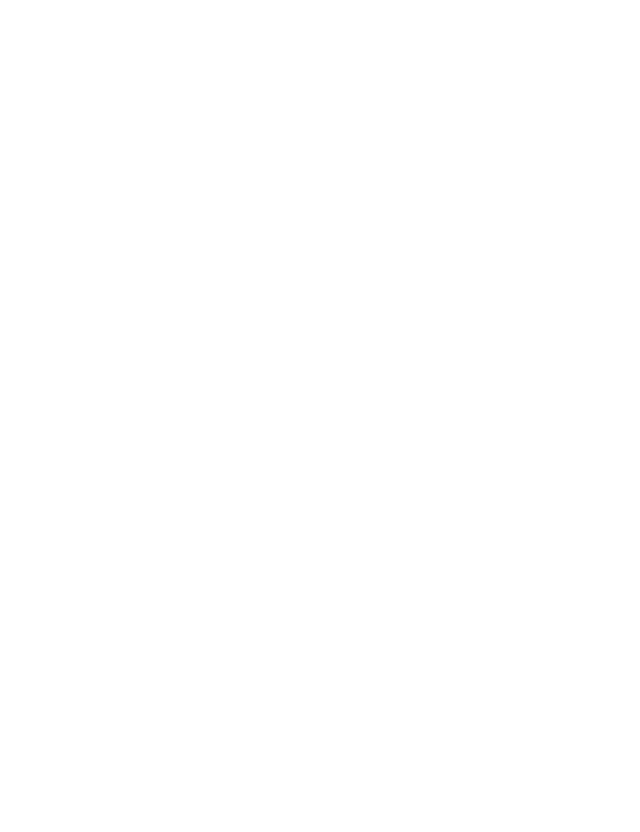
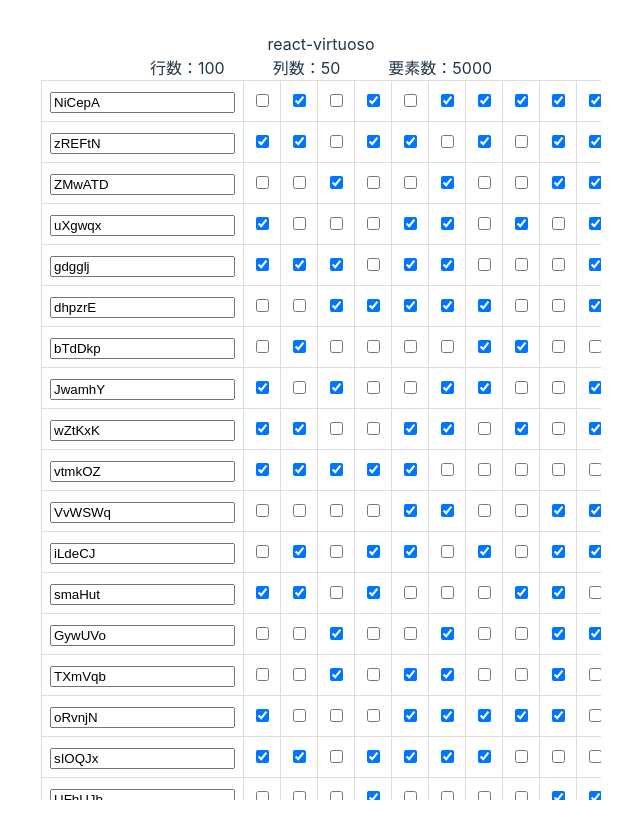
Before and after one commit to ngmtine/table_virtuoso_example, a React (Vite) app: page /virtuoso in a window 1280 px wide. Before the commit this address had no page. Shown: the whole page, without its empty margins (319-959 px from the left). Before the commit the page ends 800 px from the top, so only its background shows below. Built offline with nearby package versions, Linux system fonts and the light colour scheme.

Commit message:
update: virtuosoテーブル作成、ボディ部のみ動作するまで

```diff
--- a/package.json
+++ b/package.json
@@ -12,7 +12,8 @@
     "dependencies": {
         "react": "^18.2.0",
         "react-dom": "^18.2.0",
-        "react-router-dom": "^6.19.0"
+        "react-router-dom": "^6.19.0",
+        "react-virtuoso": "^4.6.2"
     },
     "devDependencies": {
         "@types/react": "^18.2.37",
--- a/src/App.tsx
+++ b/src/App.tsx
@@ -1,5 +1,6 @@
 import { BrowserRouter, Routes, Route } from "react-router-dom";
 import { Plane } from "./plane/Plane";
+import { Virtuoso } from "./react_virtuoso/Virtuoso";
 import "./App.css";
 
 const App = () => {
@@ -10,6 +11,11 @@
                     path="plane"
                     element={<Plane />}
                 />
+
+                <Route
+                    path="virtuoso"
+                    element={<Virtuoso />}
+                />
             </Routes>
         </BrowserRouter>
     );
--- a/src/plane/Table.tsx
+++ b/src/plane/Table.tsx
@@ -24,7 +24,7 @@
     };
 
     return (
-        <table>
+        <table style={{ overflowY: "auto" }}>
             <thead>
                 <tr>{data.length > 0 && Object.keys(data[0]).map((key, index) => <th key={index}>{key}</th>)}</tr>
             </thead>
--- /dev/null
+++ b/src/react_virtuoso/Table.tsx
@@ -0,0 +1,67 @@
+import { useState, useEffect, FC } from "react";
+import { RandomData, createRandomData } from "../util";
+import { TableVirtuoso } from "react-virtuoso";
+import "../style.css";
+
+type PropsType = {
+    row: number;
+    col: number;
+};
+
+// // ヘッダ部コンポーネント
+// const fixedHeaderContent = (data: RandomData[]) => {
+//     return <tr>{data.length > 0 && Object.keys(data[0]).map((key, index) => <th key={index}>{key}</th>)}</tr>;
+// };
+
+// ボディ部コンポーネント
+const itemContent = (idx: number, rowData: RandomData) => {
+    return (
+        <>
+            {Object.keys(rowData).map((key, cellIndex) => (
+                <td key={cellIndex}>
+                    {typeof rowData[key] === "boolean" ?
+                        <input
+                            type="checkbox"
+                            checked={rowData[key] as boolean}
+                            readOnly
+                        />
+                    :   <input
+                            type="text"
+                            value={rowData[key] as string}
+                            readOnly
+                        />
+                    }
+                </td>
+            ))}
+        </>
+    );
+};
+
+export const Table: FC<PropsType> = ({ row, col }) => {
+    const [data, setData] = useState<RandomData[]>([]);
+
+    // コンポーネントマウント時データ初期化
+    useEffect(() => {
+        setData(createRandomData(row, col)); // 行数、チェックボックス数
+    }, []);
+
+    // // セルのvalueのアップデートハンドラ
+    // const handleUpdate = (rowIndex: number, key: string, newValue: string | boolean) => {
+    //     const updatedData = [...data];
+    //     updatedData[rowIndex] = { ...updatedData[rowIndex], [key]: newValue };
+    //     setData(updatedData);
+    // };
+
+    return (
+        <div style={{ height: "90vh", width: "70vh" }}>
+            <TableVirtuoso
+                data={data}
+                totalCount={data.length}
+                // fixedHeaderContent={() => {
+                //     fixedHeaderContent(data);
+                // }}
+                itemContent={itemContent}
+            ></TableVirtuoso>
+        </div>
+    );
+};
--- /dev/null
+++ b/src/react_virtuoso/Virtuoso.tsx
@@ -0,0 +1,23 @@
+import { Table } from "./Table";
+import { globalData } from "../globalData";
+import { CellCounter } from "../component/CellCounter";
+
+const comment = "react-virtuoso";
+
+export const Virtuoso = () => {
+    const { row, col } = globalData;
+
+    return (
+        <>
+            <div>{comment}</div>
+            <CellCounter
+                row={row}
+                col={col}
+            />
+            <Table
+                row={row}
+                col={col}
+            />
+        </>
+    );
+};
--- a/src/style.css
+++ b/src/style.css
@@ -2,7 +2,6 @@
     width: 100%;
     height: 90vh;
     border-collapse: collapse;
-    overflow-y: auto;
     display: block;
 }
 
```
Also changed, not shown: 1 other file (tests, documents, lock files or other folders).
